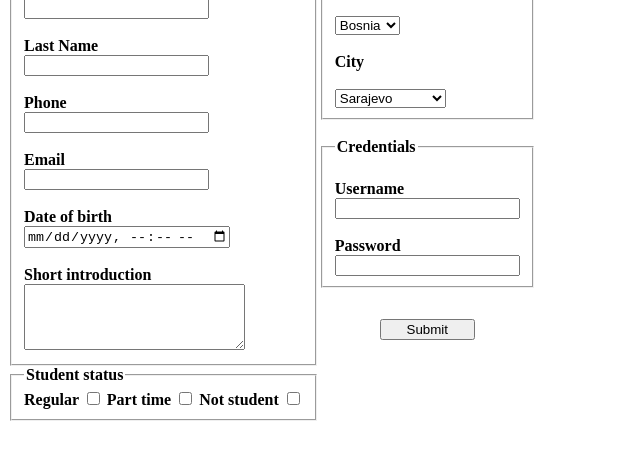
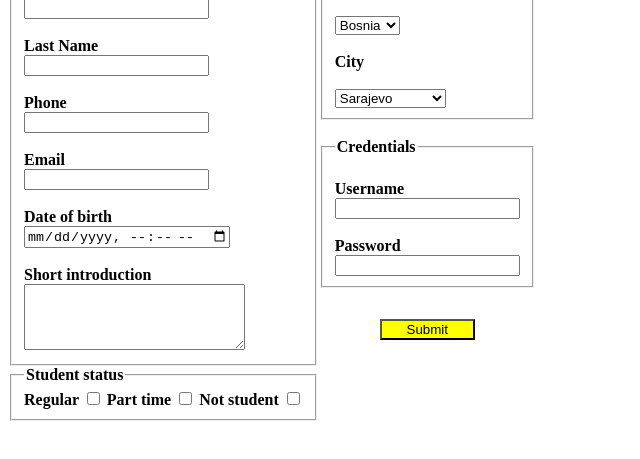
Before and after one commit to amirmacic/Systemduo, a plain HTML site: page zadatakforme.html in a window 1280 px wide. Shown: the part 123-582 px from the top of the page, without its empty margins (0-640 px from the left). Drawn offline with Linux system fonts and the light colour scheme.

Commit message:
[submitcolor]

```diff
--- a/zadatakforme.html
+++ b/zadatakforme.html
@@ -86,7 +86,7 @@
 
 
 <div style="text-align: center">
-<pre><button type="submit">     Submit     </button></pre>
+<pre><button type="submit" style="background-color:yellow">     Submit     </button></pre>
 </div>
 
 </form>
```
